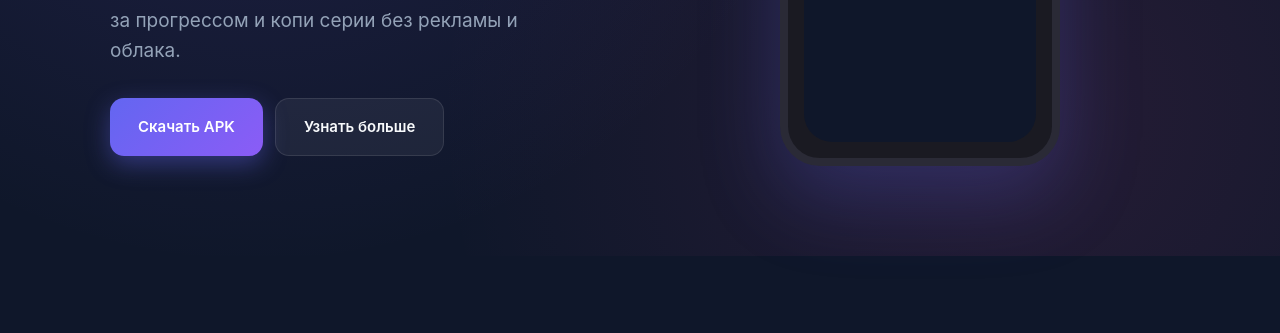
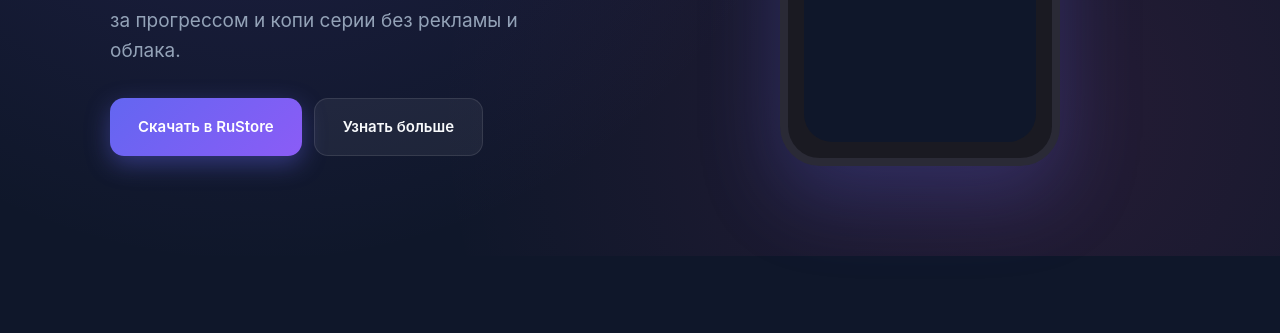
Before and after one commit to egorceodevii/atomic-habits-privacy, a plain HTML site: page index.html in a window 1280 px wide. Shown: the part 464-797 px from the top of the page. Drawn offline with Linux system fonts and the light colour scheme.

Commit message:
Update index.html

```diff
--- a/index.html
+++ b/index.html
@@ -341,7 +341,7 @@ footer a:hover { color: var(--text); }
         <h1>Большие изменения<br><span class="gradient-text">из маленьких шагов</span></h1>
         <p class="lead">Минималистичный трекер привычек на русском. Создавай привычки, разбивай их на шаги, следи за прогрессом и копи серии без рекламы и облака.</p>
         <div class="cta-row">
-          <a href="https://github.com/egorceodevii/atomic-habits-privacy/releases/download/v1.0.0/Atomic.Habits.apk" class="btn btn-primary">Скачать APK</a>
+          <a href="https://www.rustore.ru/catalog/app/com.atomic.habits" class="btn btn-primary">Скачать в RuStore</a>
           <a href="#features" class="btn btn-ghost">Узнать больше</a>
         </div>
       </div>
```
